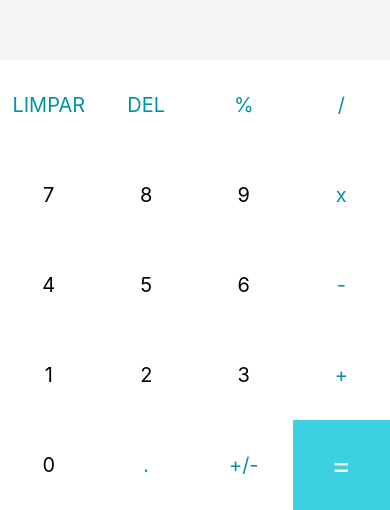
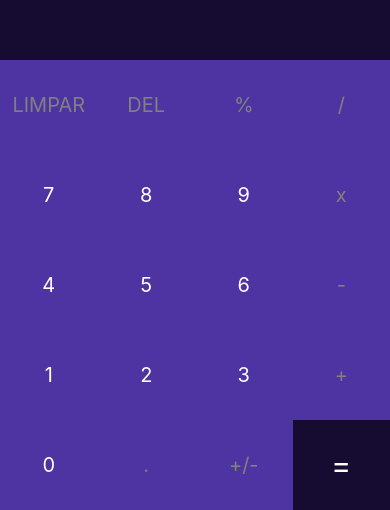
Before and after one commit to Ozimar-Lira/UC13_Calculadora, a React Native app in the folder Calculadora/: screen / in a window 390 px wide. Shown: the part 334-844 px from the top of the page. Built offline with nearby package versions, Linux system fonts and the light colour scheme.

Commit message:
Correção das corres do aplicativo

```diff
--- a/Calculadora/App.js
+++ b/Calculadora/App.js
@@ -77,6 +77,10 @@ export default function App() {
         calculator();
         return;
       case '+/-':
+        setCurrentNumber(-1 * currentNumber);
+        return;
+      case '%':
+        setCurrentNumber(currentNumber / 100);
         return;
     }
 
@@ -98,7 +102,7 @@ export default function App() {
             <TouchableOpacity
               onPress={() => handleInput(button)}
               key={button}
-              style={[styles.button, {backgroundColor: '#3dd0e3'}]}>
+              style={[styles.button, {backgroundColor: '#160b30'}]}>
               <Text style={[styles.textButton, {color: 'white', fontSize: 30}]}>
                 {button}
               </Text>
@@ -112,7 +116,7 @@ export default function App() {
               <Text
                 style={[
                   styles.textButton,
-                  {color: typeof button === 'number' ? 'black' : '#0093a6'},
+                  {color: typeof button === 'number' ? 'white' : 'gray'},
                 ]}>
                 {button}
               </Text>
@@ -132,10 +136,10 @@ const styles = StyleSheet.create({
   results: {
     flex: 2,
     justifyContent: 'center',
-    backgroundColor: '#f5f5f5',
+    backgroundColor: '#160b30',
   },
   resultText: {
-    color: '#282F38',
+    color: 'white',
     fontSize: 32,
     fontWeight: 'bold',
     padding: 12,
@@ -152,7 +156,7 @@ const styles = StyleSheet.create({
     flexWrap: 'wrap',
   },
   button: {
-    backgroundColor: 'white',
+    backgroundColor: '#4e33a2',
     alignItems: 'center',
     justifyContent: 'center',
     minWidth: 90,
@@ -160,7 +164,7 @@ const styles = StyleSheet.create({
     flex: 2,
   },
   textButton: {
-    color: '#7c7c7c',
+    color: 'white',
     fontSize: 20,
   },
 });
```
